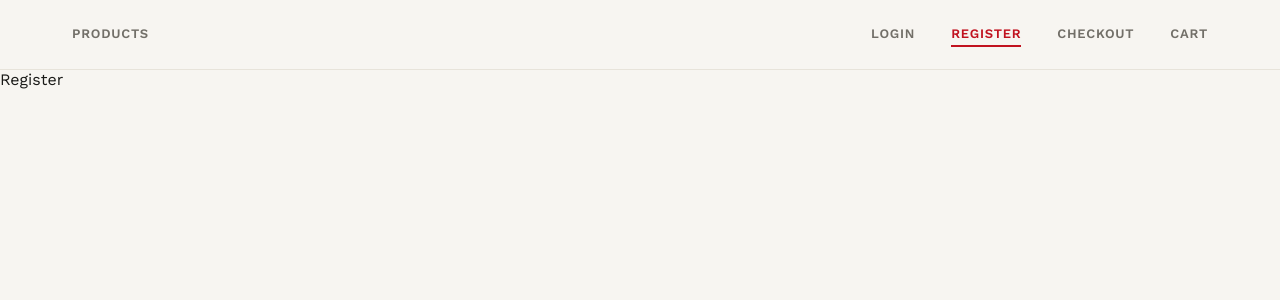
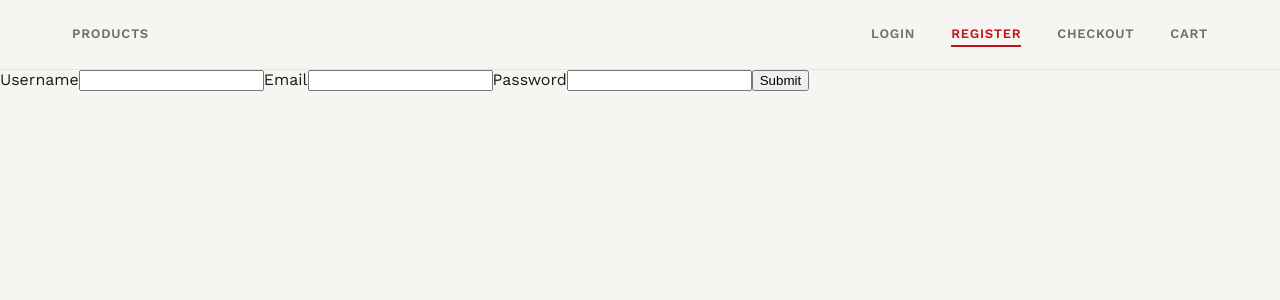
Before and after one commit to HarshilS31/E-Commerce-Frontend, a React (Vite) app: page /register in a window 1280 px wide. Shown: the top 300 px of the page. Built offline with nearby package versions, Linux system fonts and the light colour scheme.

Commit message:
Completed Register + Login UI

```diff
--- a/src/api/product.ts
+++ b/src/api/product.ts
@@ -1,4 +1,5 @@
 import api from "./cilent"
+import type { userDetails,RegisterUserDetails } from "../types/interfaces"
 import  type { ProductResponse } from "../types/interfaces"
 export const getProducts  = async () :Promise<ProductResponse> => {
     const response = await api.get("/product/getAll")
@@ -8,3 +9,11 @@ export const getProductById = async (id:string) : Promise<ProductResponse> => {
      const response =await  api.get(`product/${id}`)
      return response.data
 }
+export const loginUser = async ( userData:userDetails ) => {
+    const response = await api.post("/auth/login", userData)
+    return response.data
+}
+export const registerUser = async (registrationData:RegisterUserDetails) => {
+    const response = await api.post("/auth/register",registrationData)
+    return response.data
+}
--- a/src/pages/Login.tsx
+++ b/src/pages/Login.tsx
@@ -1,8 +1,58 @@
+import { useState, type FormEvent } from "react"
+import { useNavigate } from "react-router-dom"
+import type { userDetails } from "../types/interfaces"
+import { loginUser } from "../api/product"
+import { toast } from "react-toastify"
+const Login = () => {
+  const navigate = useNavigate()
+  const [userData, setUserData] = useState<userDetails>({
+    email: "",
+    password: "",
+  })
+  const [loading, setLoading] = useState<boolean>(false);
+  const [error, setError] = useState<string | null>(null);
 
-const Login = () => {
+  const handleSubmit = async (e: FormEvent<HTMLFormElement>) => {
+    e.preventDefault();
+    setLoading(true)
+    setError(null)
+    try {
+      await loginUser(userData)
+      toast.success("Logged in successfully")
+      navigate("/products")
+    } catch (err: any) {
+      setError(err?.response?.data?.message || "Login failed. Please check your credentials.");
+    } finally {
+      setLoading(false);
+    }
+  }
+
   return (
-    <div>Login</div>
+    <div className="login">
+      <form className="login-form" onSubmit={handleSubmit}>
+        {error && <p className="error-message" style={{ color: "red" }}>{error}</p>}
+
+        <label htmlFor="email">
+          Email
+          <input required id="email" type="email" value={userData.email} onChange={(e) =>
+              setUserData((prev) => ({ ...prev, email: e.target.value }))
+            }
+          />
+        </label>
+
+        <label htmlFor="password">
+          Password
+          <input required id="password" type="text" value={userData.password} onChange={(e) =>
+              setUserData((prev) => ({ ...prev, password: e.target.value }))
+            }
+          />
+        </label>
+
+        <button className="submit-form" type="submit" disabled={loading}>
+          {loading ? "Logging in..." : "Submit"}
+        </button>
+      </form>
+    </div>
   )
 }
-
 export default Login
--- a/src/pages/Register.tsx
+++ b/src/pages/Register.tsx
@@ -1,8 +1,65 @@
+import type { RegisterUserDetails } from "../types/interfaces"
+import { registerUser } from "../api/product"
+import { useState,type FormEvent } from "react"
+import { toast } from "react-toastify"
+import { useNavigate } from "react-router-dom"
+const Register = () => {
+  const navigate = useNavigate()
+  const [userData, setUserData] = useState<RegisterUserDetails>({
+    username:"",
+    email: "",
+    password: "",
+    role:"user",
+    })
+  const [loading, setLoading] = useState<boolean>(false);
+  const [error, setError] = useState<string | null>(null);
+  const handleSubmit = async (e: FormEvent<HTMLFormElement>) => {
+    e.preventDefault();
+    setLoading(true)
+    setError(null)
+    try {
+      await registerUser(userData)
+      toast.success("Registered successfully,now you can Log in")
+      navigate("/login")
+    } catch (err: any) {
+      setError(err?.response?.data?.message || "Invalid field details,please try again!");
+    } finally {
+      setLoading(false);
+    }
+  }
+  return (
 
-const Register = () => {
-  return (
-    <div>Register</div>
+    <div className="login">
+      <form className="login-form" onSubmit={handleSubmit}>
+        <label htmlFor="username">
+          Username
+          <input required id="username" type="text" value={userData.username} onChange={(e) =>
+              setUserData((prev) => ({ ...prev, username: e.target.value }))
+            }
+          />
+        </label>
+        {error && <p className="error-message" style={{ color: "red" }}>{error}</p>}
+        <label htmlFor="email">
+          Email
+          <input required id="email" type="email" value={userData.email} onChange={(e) =>
+              setUserData((prev) => ({ ...prev, email: e.target.value }))
+            }
+          />
+        </label>
+
+        <label htmlFor="password">
+          Password
+          <input required id="password" type="text" value={userData.password} onChange={(e) =>
+              setUserData((prev) => ({ ...prev, password: e.target.value }))
+            }
+          />
+        </label>
+
+        <button className="submit-form" type="submit" disabled={loading}>
+          {loading ? "Registering..." : "Submit"}
+        </button>
+      </form>
+    </div>
   )
 }
-
 export default Register
```
Also changed, not shown: src/types/interfaces.ts (+21 -1 lines), src/context/AuthProvider.tsx (added).
